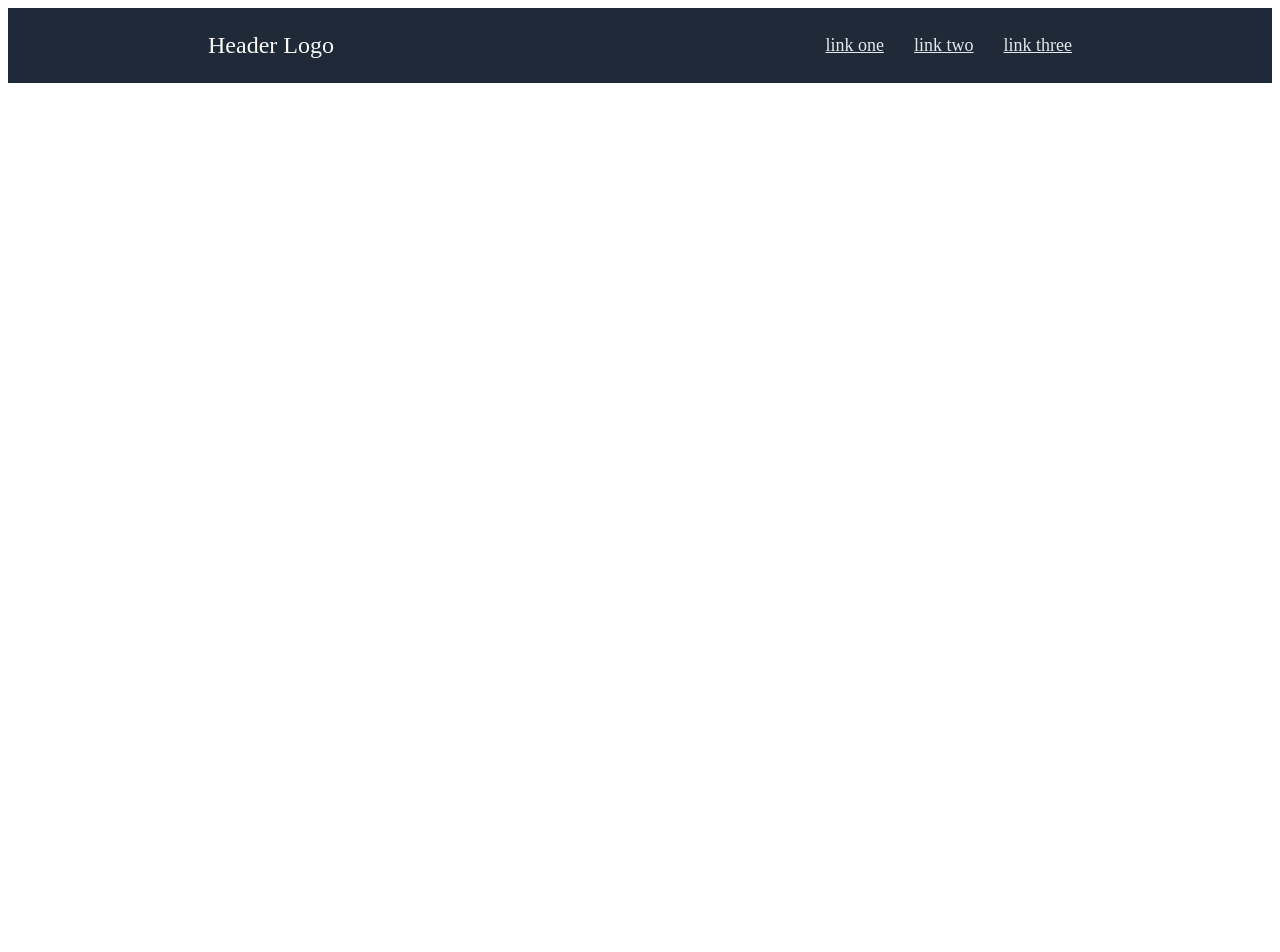
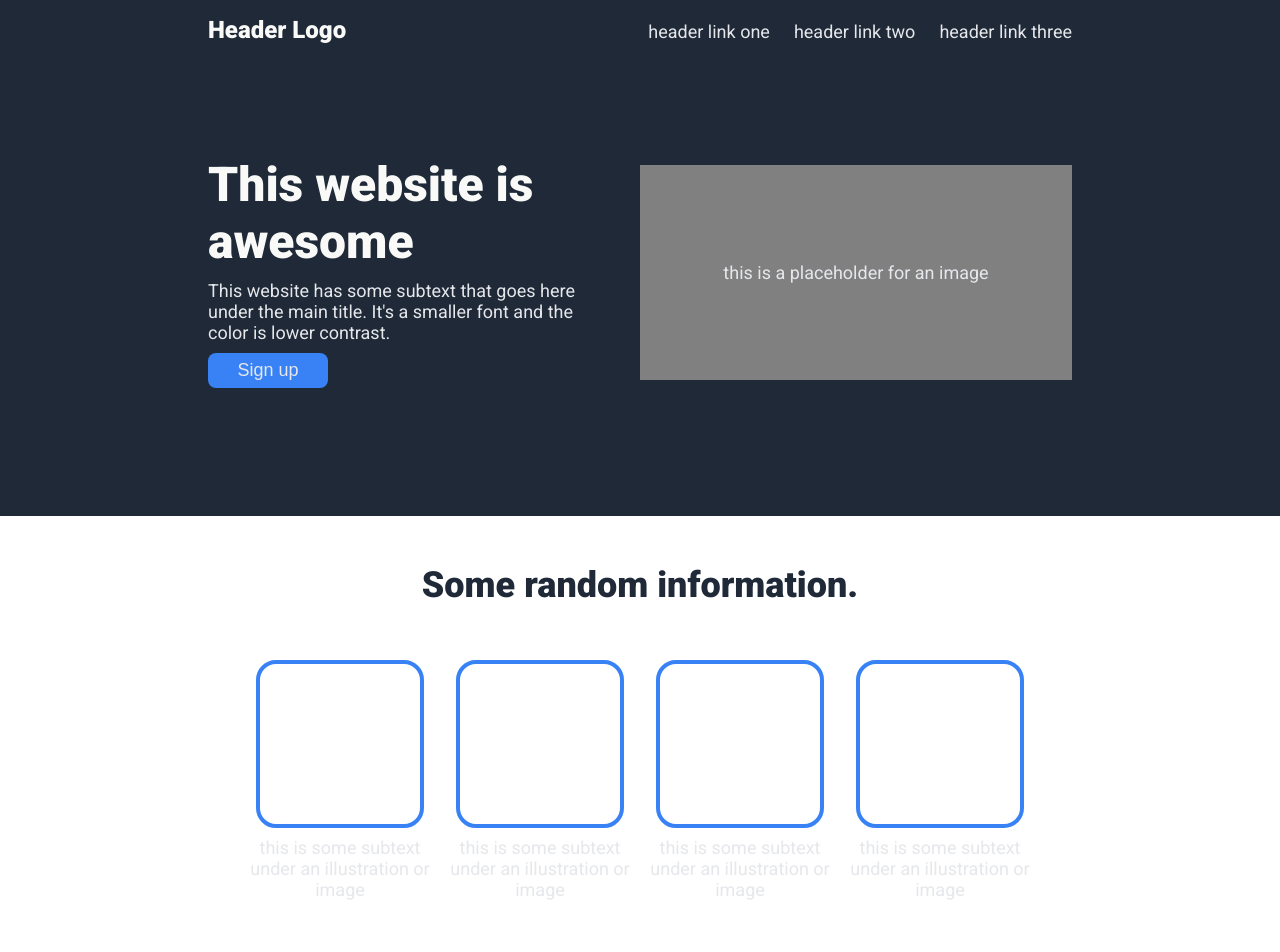
Before and after one commit to tjreagan/landing-page, a plain HTML site: page index.html in a window 1280 px wide. Shown: the top 952 px of the page. Before the commit the page ends 800 px from the top, so only its background shows below. Drawn offline with Linux system fonts and the light colour scheme.

Commit message:
more styling work

```diff
--- a/index.html
+++ b/index.html
@@ -1,20 +1,88 @@
 <!DOCTYPE html>
 <html lang="en">
+
 <head>
     <meta charset="UTF-8">
-        <title>Test Landing Page</title>
+    <title>Landing Page</title>
     <link rel="stylesheet" href="styles.css">
 </head>
+
 <body>
     <header>
-            <div class="navbar-container">
-                <p class="logo">Header Logo</p>
-                <nav class="header-nav">
-                    <a class="link" href="#">link one</a>
-                    <a class="link" href="#">link two</a>
-                    <a class="link" href="#">link three</a>
-                </nav>
+        <div class="nav">
+            <div class="left">
+                <p id="logo">Header Logo</p>
+            </div>
+            <div class="right">
+                <ul>
+                    <li><a href="#">header link one</a></li>
+                    <li><a href="#">header link two</a></li>
+                    <li><a href="#">header link three</a></li>
+                </ul>
+            </div>
+        </div>
+
+        <div class="welcome">
+            <div class="left">
+                <h1 class="hero">This website is awesome</h1>
+                <p class="secondary">This website has some subtext that goes here under the main title. It's a smaller font and
+                    the color is lower contrast.</p>
+                <button class="secondary">Sign up</button>
+            </div>
+            <div class="right">
+                <div class="image">
+                    <p class="secondary">this is a placeholder for an image</p>
+                </div>
+            </div>
         </div>
     </header>
+
+    <main>
+        <h2>Some random information.</h2>
+        <div class="card-container secondary">
+            <div class="card">
+                <div class="square"></div>
+                <p>this is some subtext under an illustration or image</p>
+            </div>
+
+            <div class="card">
+                <div class="square"></div>
+                <p>this is some subtext under an illustration or image</p>
+            </div>
+
+            <div class="card">
+                <div class="square"></div>
+                <p>this is some subtext under an illustration or image</p>
+            </div>
+
+            <div class="card">
+                <div class="square"></div>
+                <p>this is some subtext under an illustration or image</p>
+            </div>
+        </div>
+    </main>
+
+    <div class="quote">
+        <em>This is an inspiring quote, or a testimonial from a customer. Maybe it's just filling up space, or maybe
+            people will actually ready it. Who knows? All I know is that it looks nice.</em>
+        <p>- Thor, God of Thunder</p>
+    </div>
+
+    <div class="sign-up">
+        <div class="container">
+            <div class="left">
+                <strong>Call to action! It's time!</strong>
+                <p class="secondary">Sign up for our product by clicking that button right over there!</p>
+            </div>
+            <div class="right">
+                <button class="secondary">Sign up</button>
+            </div>
+        </div>
+    </div>
+
+    <footer>
+        Copyright &copy; The Odin Project 2021
+    </footer>
 </body>
+
 </html>
--- a/styles.css
+++ b/styles.css
@@ -1,26 +1,184 @@
-.navbar-container {
-    background-color: #1f2937;
+@import url('https://fonts.googleapis.com/css?family=Roboto:wght@300;400;500;700;900&display=swap');
+
+* {
+    margin: 0;
+    padding: 0;
+}
+
+body {
+    font-family: 'Roboto', sans-serif;
+}
+
+/* HEADER */
+header {
+    background-color: #1F2937;
+    padding: 1em 13em;
+}
+
+/* NAVIGATION */
+#logo {
+    font-size: 24px;
+    font-weight: 900;
+    color: #F9FAF8
+}
+
+.nav {
     display: flex;
     justify-content: space-between;
-    align-items: center;
+    align-items: baseline;
 }
 
-.navbar-container .logo {
-    font-size: 24px;
-    color: #F9FAF8;
+.nav ul {
+    list-style-type: none;
     display: flex;
-    justify-content: flex-start;
-    margin-left: 200px;
+    gap: 1.5em;
 }
 
-.navbar-container .header-nav {
-    display: flex;
-    justify-content: flex-end;
-    gap: 30px;
-    margin-right: 200px;
+.secondary, a:link {
+    font-size: 18px;
+    color: #E5E7EB;
+    text-decoration: none;
 }
 
-.navbar-container .header-nav .link {
-    font-size: 18px;
-    color: #E5E7EB;
+/* WELCOME */
+.welcome {
+    padding: 7em 0;
+    display: flex;
+    justify-content: center;
+    align-items: center;
+    gap: 2em;
 }
+
+.welcome .left {
+    display: flex;
+    flex-direction: column;
+    gap: 10px;
+}
+
+.welcome .right {
+    flex-shrink: 0;
+    width: 50%;
+}
+
+.hero {
+    color: #F9FAF8;
+    font-weight: 900;
+    font-size: 48px;
+}
+
+button {
+    padding: 7px 1em;
+    width: 120px;
+    background-color: #3882F6;
+    border-radius: 8px;
+}
+
+.welcome button {
+    border: none;
+}
+
+.image {
+    background-color: gray;
+    display: flex;
+    align-items: center;
+    justify-content: center;
+    height: 215px;
+}
+
+/* CARD SECTION */
+main {
+    display: flex;
+    flex-direction: column;
+    align-items: center;
+    padding: 0 13em;
+    margin-top: 3em;
+}
+
+main h2 {
+    font-size: 36px;
+    font-weight: 900;
+    color: #1F2937;
+}
+
+.card-container {
+    display: flex;
+    justify-content: center;
+    align-items: center;
+    flex-wrap: wrap;
+    margin: 3em 0 6em 0;
+}
+
+.card {
+    text-align: center;
+    max-width: 200px;
+    display: flex;
+    flex-direction: column;
+    align-items: center;
+    gap: .5em;
+}
+
+.square {
+    border: 4px solid #3882F6;
+    border-radius: 20px;
+    width: 160px;
+    height: 160px;
+}
+
+/* QUOTE */
+.quote {
+    display: flex;
+    flex-direction: column;
+    justify-content: center;
+    background-color: #E5E7EB;
+    padding: 7em 13em;
+}
+
+.quote p {
+    align-self: flex-end;
+    font-weight: bolder;
+    font-size: 24px;
+    color: #1F2937;
+}
+
+.quote em {
+    font-size: 36px;
+    font-weight: 100;
+    color: #1F2937;
+}
+
+/* SIGN UP */
+.sign-up {
+    display: flex;
+    justify-content: center;
+    align-items: center;
+    padding: 5em 13em;
+}
+
+.container {
+    display: flex;
+    justify-content: space-around;
+    align-items: center;
+    background-color: #3882F6;
+    padding: 3em;
+    width: 100%;
+    border-radius: 10px;
+}
+
+.container button {
+    border: 2px solid #FFF;
+}
+
+strong {
+    font-size: 24px;
+    color: #FFF;
+}
+
+/* FOOTER */
+footer {
+    background-color: #1F2937;
+    color: #FFF;
+    display: flex;
+    justify-content: center;
+    align-items: center;
+    padding: 2em 0;
+}
```
Lines whose indentation alone changed are shown as unchanged.
